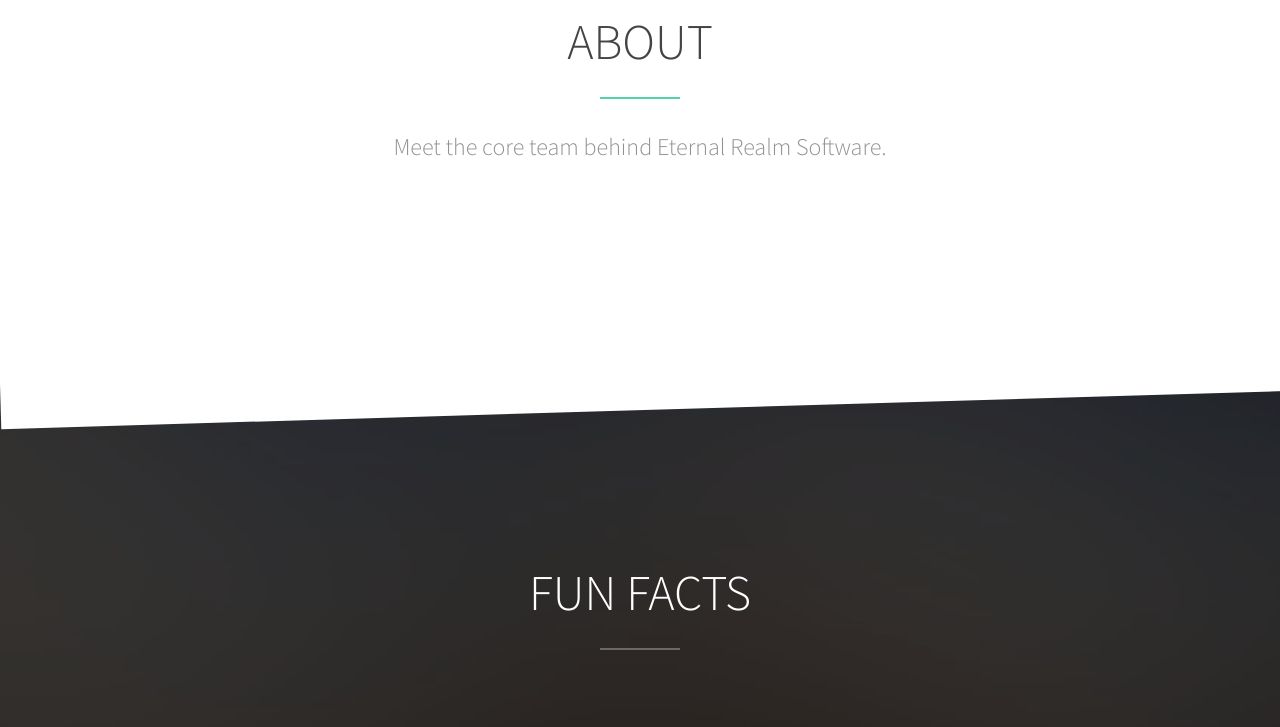
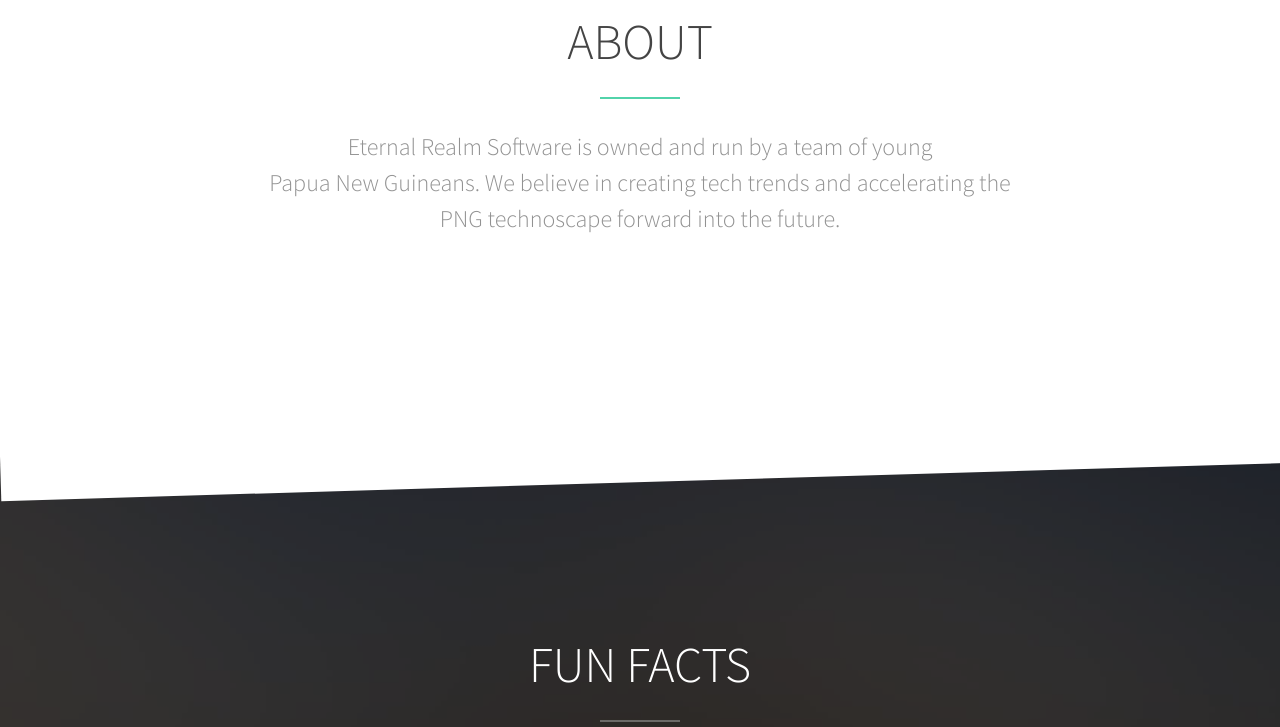
Before and after one commit to n30dyn4m1c/erspng, a plain HTML site: page index.html in a window 1280 px wide. Shown: the part 5700-6427 px from the top of the page. Drawn offline with Linux system fonts and the light colour scheme; some packages are replaced by stand-ins of ours; no server answers; files whose address does not match are found by name.

Commit message:
Update About content

```diff
--- a/index.html
+++ b/index.html
@@ -496,7 +496,8 @@
 					<h2 class="to-animate">About</h2>
 					<div class="row">
 						<div class="col-md-8 col-md-offset-2 subtext to-animate">
-							<h3>Meet the core team behind Eternal Realm Software.</h3>
+							<h3>Eternal Realm Software is owned and run by a team of young <br>Papua New Guineans.
+								We believe in creating tech trends and accelerating the PNG technoscape forward into the future.</h3>
 						</div>
 					</div>
 				</div>
```
